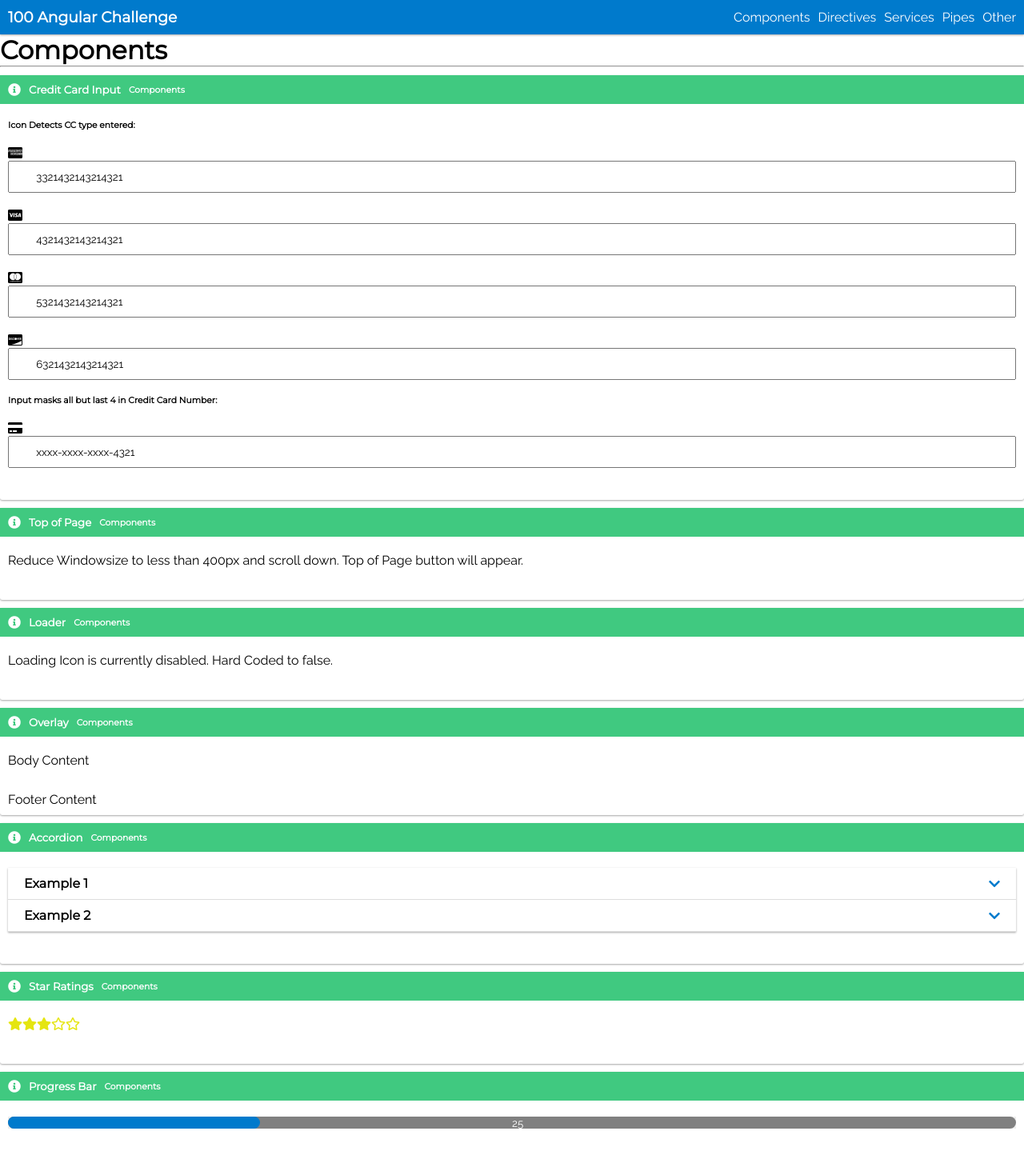
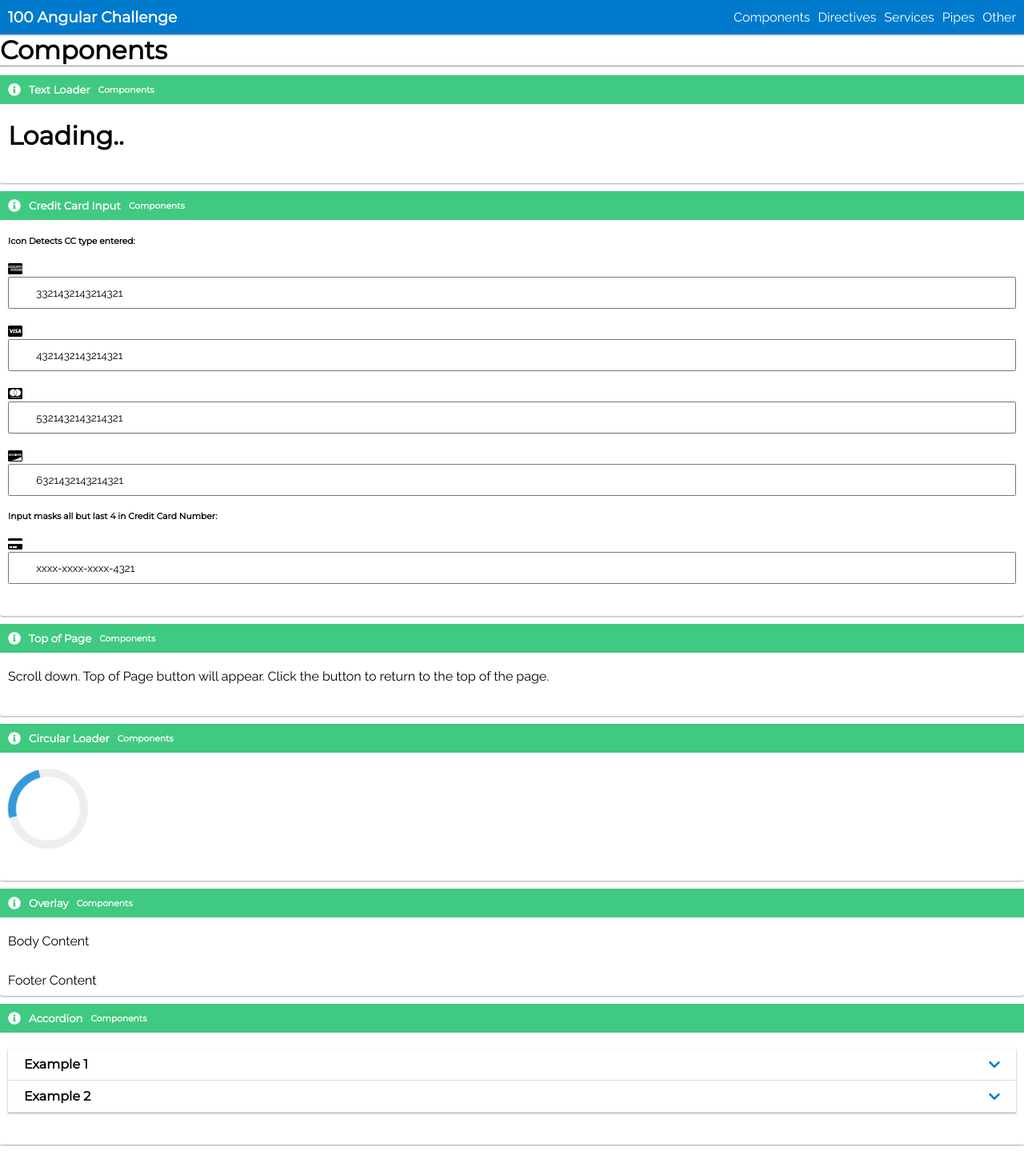
Before and after one commit to alusinger/my-100-angular-challenges, an Angular app: page / in a window 1280 px wide. Shown: the top 1439 px of the page at 80% size. Built offline with nearby package versions, Linux system fonts and the light colour scheme.

Commit message:
feat: added second loader type LoadingText. Moved loading types into the corresponding cards. Updated logic in star-ratings to use ngOnChanges.

```diff
--- /dev/null
+++ b/src/app/components/loader/loader-type.enum.ts
@@ -0,0 +1,4 @@
+export enum LoaderType {
+    Circular = 'Circular',
+    Loading = 'Loading'
+    }
--- a/src/app/components/loader/loader.component.html
+++ b/src/app/components/loader/loader.component.html
@@ -1,7 +1,13 @@
-<div class="loader-overlay" [style.display]="isLoading ? 'block' : 'none'">
+<!-- Commented out overlay because we are showing the loading animation in the card for the loading animation.  -->
+<!-- Switch the commented out overlay if using this loader as a full page overlay.  -->
+<div class="loader-overlay">
+<!-- <div class="loader-overlay" [style.display]="isLoading ? 'block' : 'none'"> -->
     <div class="loader-container">
         <div class="loader">
-            <div class="circular"></div>
+            <ng-container [ngSwitch]="loaderType">
+                <h1 *ngSwitchCase="LoaderType.Loading">{{loadingText}}</h1>
+                <div class="circular" *ngSwitchCase="LoaderType.Circular"></div>
+            </ng-container>
         </div>
     </div>
 </div>
--- a/src/app/components/loader/loader.component.scss
+++ b/src/app/components/loader/loader.component.scss
@@ -1,22 +1,26 @@
 .loader-overlay {
-    position: fixed;
-    top: 0;
-    bottom: 0;
-    left: 0;
-    right: 0;
-    background-color: rgba(255, 255, 255, 0.6);
-    z-index: 2;
-    backdrop-filter: blur(5px) saturate(180%);
+    // Commented out overlay because we are showing the loading animation in the card for the loading animation.
+    // position: fixed;
+    // top: 0;
+    // bottom: 0;
+    // left: 0;
+    // right: 0;
+    // background-color: rgba(255, 255, 255, 0.6);
+    // z-index: 2;
+    // backdrop-filter: blur(5px) saturate(180%);
 
     .loader-container {
-        display: flex;
-        justify-content: center;
+        // display: flex;
+        // justify-content: center;
 
         .loader {
-            position: absolute;
-            top: 50%;
-            left: 50%;
+            // position: absolute;
+            // top: 35%;
             // transform: translate(-50%, -50%);
+
+            h1 {
+                width: 150px;
+            }
 
             .circular {
                 $border-props: 10px solid;
@@ -26,6 +30,8 @@
                 width: 100px;
                 height: 100px;
                 animation: spin 1s infinite ease-in-out;
+
+
 
                 @keyframes spin {
                     0% {
--- a/src/app/components/loader/loader.component.ts
+++ b/src/app/components/loader/loader.component.ts
@@ -1,11 +1,57 @@
-import { Component, Input } from '@angular/core';
+import { Component, Input, OnInit } from '@angular/core';
+import { LoaderType } from './loader-type.enum';
 
 @Component({
   selector: 'app-loader',
   templateUrl: './loader.component.html',
   styleUrls: ['./loader.component.scss']
 })
-export class LoaderComponent {
+export class LoaderComponent implements OnInit {
   @Input() public isLoading: boolean = false;
+  @Input() public loaderType: LoaderType = LoaderType.Circular;
 
+  public LoaderType = LoaderType;
+
+  public get loadingText() {
+    return `${this.loading}${this.loadingPeriods}`;
+  }
+  private loading = 'Loading';
+  private loadingPeriods = '.';
+
+  public ngOnInit(): void {
+    if (this.loaderType === LoaderType.Loading) {
+      this.updateLoaderPeriods();
+
+    }
+  }
+
+  updateLoaderPeriods() {
+
+    let currentStep = 0;
+    const loadingSteps = ['.', '..', '...'];
+    setInterval(() => {
+        this.loadingPeriods = loadingSteps[(currentStep) % 3];
+        currentStep++;
+      }, 500);
+    // Alternatively
+    // let currentStep = 0;
+    // setInterval(() => {
+    //   switch (currentStep % 3) {
+    //     case 0:
+    //     this.loadingPeriods = '.';
+    //     currentStep++;
+    //     break;
+    //     case 1:
+    //     this.loadingPeriods = '..';
+    //     currentStep++;
+    //     break;
+    //     case 2:
+    //     this.loadingPeriods = '...';
+    //     currentStep++;
+    //     break;
+    //   }
+    // }, 500);
+
+
+  }
 }
--- a/src/app/documentation/component-docs/component-docs.component.html
+++ b/src/app/documentation/component-docs/component-docs.component.html
@@ -1,5 +1,9 @@
 <h1>Components</h1>
 <hr>
+
+<app-card [iconClasses]="'fas fa-info-circle'" [title]="'Text Loader'" [subTitle]="'Components'">
+    <app-loader body [isLoading]="true" [loaderType]="loaderTypeLoading"></app-loader>
+</app-card>
 
 <app-card [iconClasses]="'fas fa-info-circle'" [title]="'Credit Card Input'" [subTitle]="'Components'">
     <div body>
@@ -20,12 +24,11 @@
 </app-card>
 
 <app-card [iconClasses]="'fas fa-info-circle'" [title]="'Top of Page'" [subTitle]="'Components'">
-    <p body>Reduce Windowsize to less than 400px and scroll down. Top of Page button will appear.</p>
+    <p body>Scroll down. Top of Page button will appear. Click the button to return to the top of the page.</p>
 </app-card>
 
-<app-card [iconClasses]="'fas fa-info-circle'" [title]="'Loader'" [subTitle]="'Components'">
-    <p body>Loading Icon is currently disabled. Hard Coded to false.</p>
-    <app-loader body [isLoading]="false"></app-loader>
+<app-card [iconClasses]="'fas fa-info-circle'" [title]="'Circular Loader'" [subTitle]="'Components'">
+    <app-loader body [isLoading]="true" [loaderType]="loaderTypeCircular"></app-loader>
 </app-card>
 
 <app-card [iconClasses]="'fas fa-info-circle'" [title]="'Overlay'" [subTitle]="'Components'">
@@ -44,5 +47,5 @@
 <app-card [iconClasses]="'fas fa-info-circle'" [title]="'Progress Bar'" [subTitle]="'Components'">
     <app-progress-bar body [value]="progressValue"></app-progress-bar>
 
-    <button footer (click)="progressValue = 75;">Update</button>
+    <button footer (click)="progressValue = 75;">Start / Stop</button>
 </app-card>
--- a/src/app/documentation/component-docs/component-docs.component.ts
+++ b/src/app/documentation/component-docs/component-docs.component.ts
@@ -1,4 +1,5 @@
 import { Component } from '@angular/core';
+import { LoaderType } from 'src/app/components/loader/loader-type.enum';
 import { AccordionItem } from 'src/app/documentation/component-docs/interfaces';
 
 @Component({
@@ -21,5 +22,8 @@ export class ComponentDocsComponent {
     }
   ];
   public progressValue = 25;
+  public loaderTypeLoading = LoaderType.Loading;
+  public loaderTypeCircular = LoaderType.Circular;
+
 
 }
--- a/src/app/documentation/component-docs/components/star-ratings/star-ratings.component.ts
+++ b/src/app/documentation/component-docs/components/star-ratings/star-ratings.component.ts
@@ -6,30 +6,60 @@ import { Component, Input } from '@angular/core';
   styleUrls: ['./star-ratings.component.scss']
 })
 export class StarRatingsComponent {
-  @Input() public rating = 5;
 
-  highestRating = 5;
+  @Input() rating: number = 0; // You can input rating from parent component
 
-  public get fullStars(): number[] {
-    const totalFullStars = Math.floor(this.rating);
+  fullStars: number[] = [];
+  hasHalfStar: boolean = false;
+  emptyStars: number[] = [];
 
-    return Array(totalFullStars).fill(0);
-
+  ngOnChanges() {
+    this.calculateStars();
   }
 
-  public get hasHalfStar(): boolean {
-    const hasHalfStar = (this.rating - Math.floor(this.rating) >= 0.5) && this.rating !== this.highestRating;
-    return hasHalfStar;
+  private calculateStars(): void {
+    // Calculate full stars
+    const fullStarsCount = Math.floor(this.rating);
+    this.fullStars = Array(fullStarsCount).fill(0);
+    console.log(this.fullStars);
+
+    // Check for half star
+    this.hasHalfStar = (this.rating % 1) !== 0;
+    console.log(this.hasHalfStar);
+
+    // Calculate empty stars
+    const emptyStarsCount = 5 - fullStarsCount - (this.hasHalfStar ? 1 : 0);
+    // Assuming you have a max rating of 5
+    this.emptyStars = Array(emptyStarsCount).fill(0);
+    console.log(this.emptyStars);
   }
 
-  public get emptyStars(): number[] {
-    let totalEmptyStars = Math.floor(this.highestRating - this.rating);
-    if (this.rating - Math.floor(this.rating) < 0.5) {
-      totalEmptyStars++;
-    }
+  // @Input() public rating = 5;
 
-    return Array(totalEmptyStars).fill(0);
-  }
+  // highestRating = 5;
+
+
+
+  // public get fullStars(): number[] {
+  //   const totalFullStars = Math.floor(this.rating);
+
+  //   return Array(totalFullStars).fill(0);
+
+  // }
+
+  // public get hasHalfStar(): boolean {
+  //   const hasHalfStar = (this.rating - Math.floor(this.rating) >= 0.5) && this.rating !== this.highestRating;
+  //   return hasHalfStar;
+  // }
+
+  // public get emptyStars(): number[] {
+  //   let totalEmptyStars = Math.floor(this.highestRating - this.rating);
+  //   if (this.rating - Math.floor(this.rating) < 0.5) {
+  //     totalEmptyStars++;
+  //   }
+
+  //   return Array(totalEmptyStars).fill(0);
+  // }
 
   // public get modHalfStar(): boolean {
   //   const hasHalfStar = (this.rating % 1 >= 0.5) && this.rating !== this.highestRating;
```
